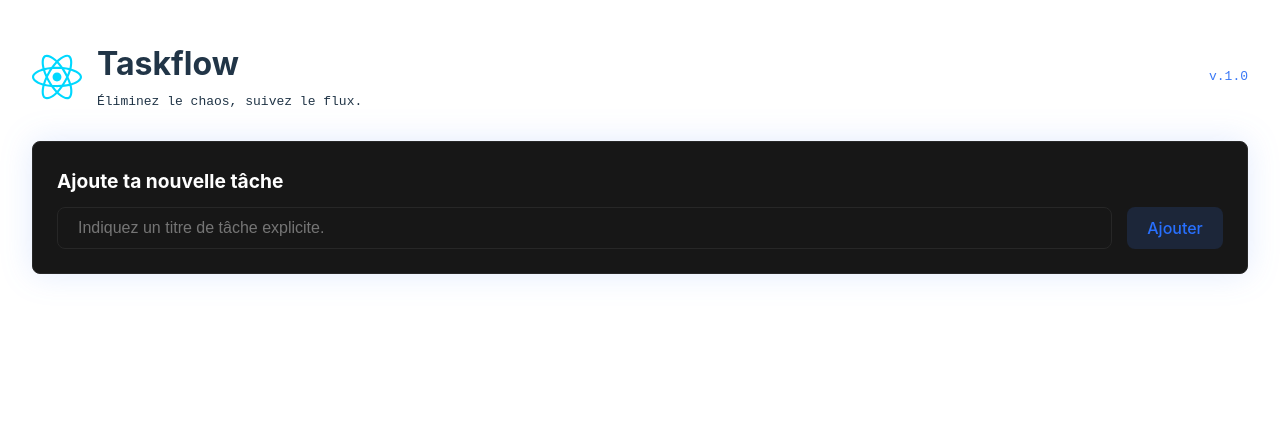
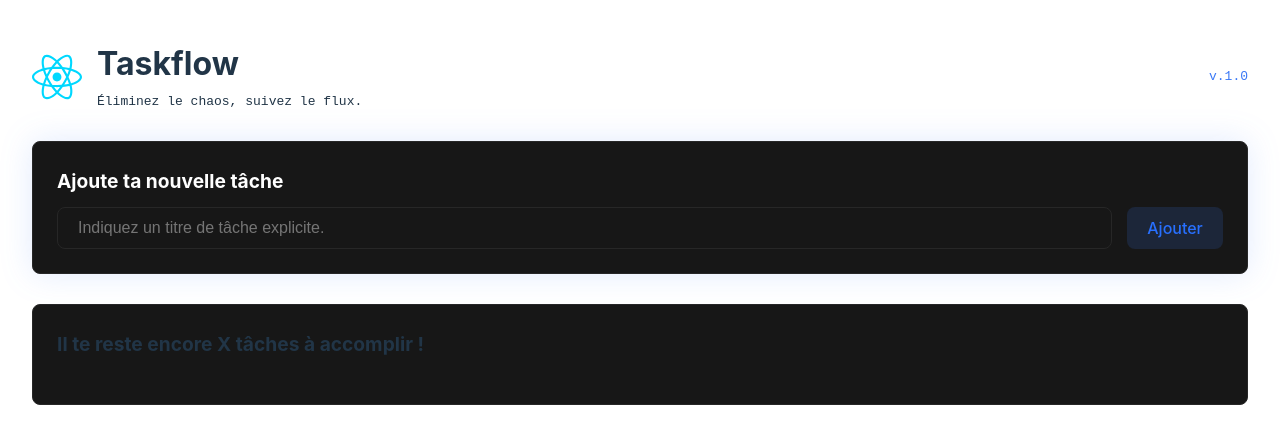
Before and after one commit to BrasseurTristan/todo_list_react, a React (Vite) app: page / in a window 1280 px wide. Shown: the top 444 px of the page. Built offline with nearby package versions, Linux system fonts and the light colour scheme.

Commit message:
Création de la liste des tâches

```diff
--- a/src/components/taskContainer.jsx
+++ b/src/components/taskContainer.jsx
@@ -1,5 +1,6 @@
 import { Header } from './header/header'
 import { TaskInput } from './taskInput/taskInput'
+import { TaskList } from './taskList/taskList'
 // Ce composant est utilisé pour afficher l'intégralité de la liste de tâches
 
 export const TaskContainer = () => {
@@ -7,6 +8,7 @@ export const TaskContainer = () => {
         <main>
             <Header />
             <TaskInput />
+            <TaskList />
         </main>
     )
 }
--- /dev/null
+++ b/src/components/taskList/TaskList.module.css
@@ -0,0 +1,16 @@
+.title {
+    margin-bottom: 20px;
+}
+
+.container {
+    display: flex;
+    flex-direction: column;
+    gap: 10px;
+}
+
+.emptyState {
+    display: flex;
+    align-items: center;
+    justify-content: center;
+    text-align: center;
+}
--- /dev/null
+++ b/src/components/taskList/taskList.jsx
@@ -0,0 +1,17 @@
+// Ce composant est utilisé pour afficher la liste des tâches.
+
+import styles from "./taskList.module.css";
+
+export const TaskList = () => {
+
+    return (
+
+        <div className="box">
+            <h2 className={styles.title}> Il te reste encore X tâches à accomplir !</h2>
+            <ul className={styles.container}>
+
+            </ul>
+        </div>
+
+    );
+}
```
